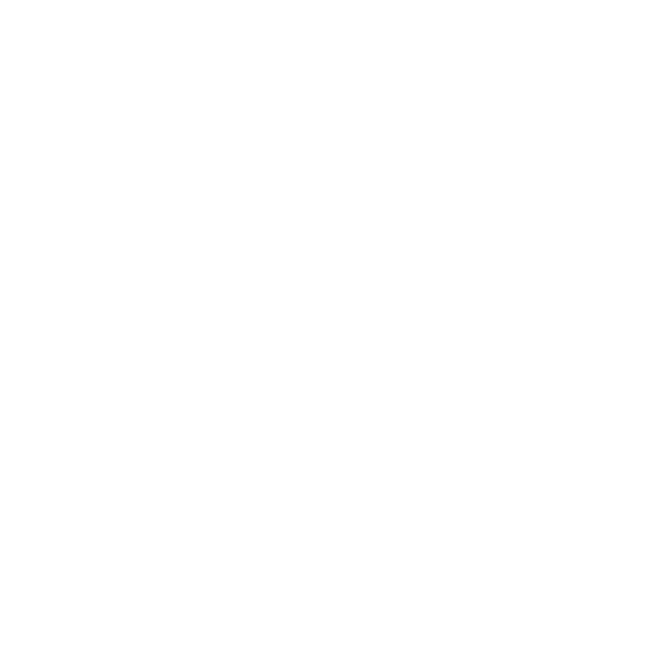
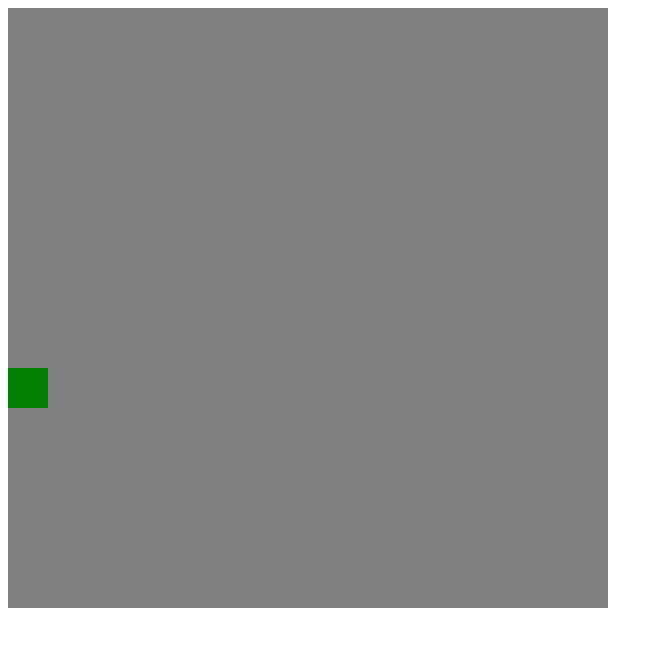
Before and after one commit to pbudzyns/snake_game_js, a plain HTML site: page index.html in a window 1280 px wide. Shown: the whole page, without its empty margins (0-663 px from the left). Drawn offline with Linux system fonts and the light colour scheme.

Commit message:
add moving snake representation

```diff
--- a/index.html
+++ b/index.html
@@ -9,6 +9,6 @@
     <script src="main.js"></script>
 </head>
 <body>
-    <canvas id="snake_game" width="800" height="600"></canvas>
+    <canvas id="snake_game" width="600" height="600"></canvas>
 </body>
 </html>
--- a/main.js
+++ b/main.js
@@ -1,5 +1,72 @@
+var blockSize = 40;
+var velocityX = 1;
+var velocityY = 0;
+
+var snake  = [];
+
 
 window.onload = function() {
     canvas = document.getElementById('snake_game');
     canvasContext = canvas.getContext('2d');
+    snake = initializeSnake();
+
+    var framesPerSecond = 10;
+    setInterval(main, 1000/framesPerSecond);
 }
+
+function main(){
+    moveSnake();
+    drawEverything();
+}
+
+function drawEverything(){
+    colorRect(0, 0, canvas.width, canvas.height, 'gray');
+    // colorRect(100, 100, blockSize, blockSize, 'green');
+    // colorRect(canvas.width/2, canvas.height/2, blockSize, blockSize, 'green');
+    drawSnake(snake);
+}
+
+function colorRect(leftX, topY, width, height, drawColor){
+    canvasContext.fillStyle = drawColor;
+    canvasContext.fillRect(leftX, topY, width, height);
+}
+
+function moveSnake(){
+    for(var i=0;i<snake.length;i++){
+        if(snake[i].x >= canvas.width) {
+            snake[i].x = 0;
+        } else if (snake[i].x < 0) {
+            snake[i].x = canvas.width - blockSize;
+        } else {
+            snake[i].x += velocityX * blockSize;
+        }
+
+        if(snake[i].y >= canvas.height) {
+            snake[i].y = 0;
+        } else if (snake[i].y < 0) {
+            snake[i].y = canvas.height - blockSize;
+        } else {
+            snake[i].y += velocityY * blockSize;
+        }
+    }
+}
+
+function drawSnake(snake){
+    // console.log('drawing snake');
+    // console.log(snake[0].x);
+    for(var i=0;i<snake.length;i++){
+        // console.log(i);
+        colorRect(snake[i].x, snake[i].y, blockSize, blockSize, 'green');
+
+    }
+
+}
+
+function initializeSnake(){
+    var snakeBody = [];
+    startX = Math.floor(Math.random() * canvas.width / blockSize) * blockSize;
+    startY = Math.floor(Math.random() * canvas.height / blockSize) * blockSize;
+    snakeBody.push({x:startX, y:startY});
+    // snakeBody.push({x:100, y:100});
+    return snakeBody;
+}
```
